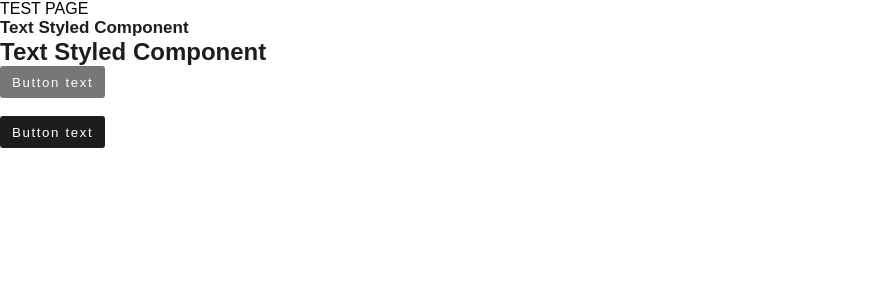
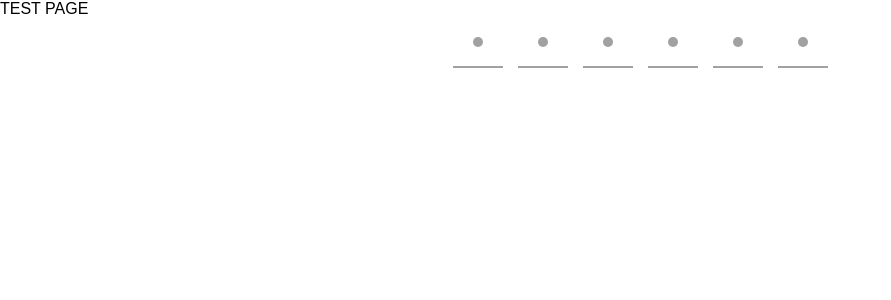
Before and after one commit to kiryl-kavalenka/aws-booking-frontend, a React (Create React App) app: page /test in a window 1280 px wide. Shown: the top 300 px of the page, without its empty margins (0-891 px from the left). Built offline with nearby package versions, Linux system fonts and the light colour scheme.

Commit message:
feat: added codeInput

```diff
--- a/src/components/pages/firstTest/test.tsx
+++ b/src/components/pages/firstTest/test.tsx
@@ -1,21 +1,78 @@
-import { FC, useState } from "react"
-import { Text } from '../../ui/text';
-import { Button } from "../../ui/button";
+import { FC, useEffect, useState } from "react"
+import styled from "styled-components";
+
+const Dot = styled.div`
+    width: 10px;
+    height: 10px;
+    background-color: #a1a1a1;
+    border-radius: 50%;
+`
+
+const ItemWrapper = styled.div<{filled: boolean}>`
+    display: flex;
+    justify-content: center;
+    align-items: center;
+    width: 50px;
+    height: 50px;
+    border-bottom: ${({filled}) => filled ? '2px solid #3c3737' : '2px solid #a1a1a1' };
+`
+
+const InputContainer = styled.div`
+    display: flex;
+    justify-content: center;
+    align-items: center;
+    gap: 15px;
+`
 
 export const Test: FC = () => {
-    let [item, setItem] = useState(0);
+    const AMOUNT_OF_DIGITS = 6;
+    let [keysPressed, setKeysPressed] = useState<string[]>([])
+
+    const handleKeyPres = (event: any) => {
+        if (keysPressed.length < AMOUNT_OF_DIGITS) {
+            setKeysPressed(prev => prev = [...prev, event.key])
+        }
+    }
+
+    const handleKeyDown = (event: any) => {
+        if (event.key === 'Backspace') {
+            console.log('Нажата клавиша Backspace');
+            setKeysPressed(prev => prev = prev.slice(0, -1))
+        }
+    }
+
+    useEffect(() => {
+        window.addEventListener('keypress', handleKeyPres)
+        window.addEventListener('keydown', handleKeyDown)
+
+        return () => {
+            window.removeEventListener('keypress', handleKeyPres)
+            window.removeEventListener('keydown', handleKeyDown)
+        }
+    })
+
+    useEffect(() => {
+        console.log('keysPressed', keysPressed)
+    }, [keysPressed])
+
+    const dots = Array.from({ length: AMOUNT_OF_DIGITS }, (_, index) => (
+        <ItemWrapper key={index} filled={!!keysPressed[index]}>
+            {
+                keysPressed[index] ? keysPressed[index] : <Dot/>
+            }
+        </ItemWrapper>
+    ));
+
+
     return (
         <>
             <div>TEST PAGE</div>
-            <Text type="param">Text Styled Component</Text>
-            <Text type="header">Text Styled Component</Text>
-            <Button type="common" size='medium' disabled>Button text</Button>
-            <br/>
-            <br/>
-            <Button type="common" size='medium' onClick={() => {setItem(++item); console.log('item', item)}}>Button text</Button>
-            <br/>
-            <br/>
-            <br/>
+
+            <InputContainer>
+                {
+                  dots
+                }
+            </InputContainer>
         </>
     )
 }
--- a/src/components/pages/login/login.tsx
+++ b/src/components/pages/login/login.tsx
@@ -1,7 +1,7 @@
 import { FC, useEffect, useState } from "react"
 import { Text } from '../../ui/text';
 import { Button } from "../../ui/button";
-import { Step1, Step2, Step3, Step4, Step5, Step6, Step7, Step8, Step9 } from "./steps";
+import { Step1, Step2, Step3, Step4, Step5, Step6, Step7, Step8 } from "./steps";
 import styled from "styled-components";
 
 
@@ -72,7 +72,6 @@ export const LoginPage: FC = () => {
                 {currentStep === 6 && <Step6 /> }
                 {currentStep === 7 && <Step7 /> }
                 {currentStep === 8 && <Step8 /> }
-                {/* {currentStep === 9 && <Step9 /> } */}
                 {/**buttons only for test */}
                 <div style={{display: 'flex', gap: '20px', marginTop: '100px'}}>
                     <Button type="danger" onClick={handlePrev} disabled={!goBack}>Prev</Button>
--- a/src/components/pages/login/steps/step2.tsx
+++ b/src/components/pages/login/steps/step2.tsx
@@ -1,14 +1,15 @@
 import { FC, useEffect, useState } from "react";
 import { Text } from '../../../ui/text';
 import { Button } from "../../../ui/button";
+import { CodeInput } from "../../../ui/codeInput";
 
 
 export const Step2: FC = () => {
     const [digitCode, setDigitCode] = useState('')
     const [canConfirm, setCanConfirm] = useState(false);
 
-    const handleDigitCodeChange = (event: any) => {
-        setDigitCode(event.target.value)
+    const handleDigitCodeChange = (keysInputed: string[]) => {
+        console.log('inputed', keysInputed)
     }
 
     const handleConfirm = () => {
@@ -26,7 +27,7 @@ export const Step2: FC = () => {
     return(
         <>
             <Text type="header" textAlign="center" width="fit-content">Enter the 6-digit code sent to you at "phoneNumber"</Text>
-            <input type="text" placeholder="Enter your phone number" value={digitCode} onChange={handleDigitCodeChange}></input>
+            <CodeInput codeNumber={6} onChange={handleDigitCodeChange}></CodeInput>
             <Text
                 type="info"
                 textAlign="center"
--- /dev/null
+++ b/src/components/ui/codeInput/codeInput.styles.ts
@@ -0,0 +1,32 @@
+import styled from "styled-components";
+
+interface InputContainerProps {
+    width?: string;
+    gap?: string;
+    elementWidth?: string;
+    elementHeight?: string;
+}
+
+export const Dot = styled.div`
+    width: 30%;
+    height: 30%;
+    background-color: #a1a1a1;
+    border-radius: 50%;
+`
+
+export const ItemWrapper = styled.div<Pick<InputContainerProps, 'elementWidth' | 'elementHeight' > & {filled: boolean}>`
+    display: flex;
+    justify-content: center;
+    align-items: center;
+    width: ${({elementWidth}) => elementWidth ? elementWidth : '50px'};
+    height: ${({elementHeight}) => elementHeight ? elementHeight : '50px'};
+    border-bottom: ${({filled}) => filled ? '2px solid #3c3737' : '2px solid #a1a1a1' };
+`
+
+export const InputContainer = styled.div<InputContainerProps>`
+    display: flex;
+    justify-content: center;
+    align-items: center;
+    gap: ${({gap}) => gap ? gap : '15px'};
+    width: ${({width}) => width ? width : '100%'};
+`
--- /dev/null
+++ b/src/components/ui/codeInput/codeInput.tsx
@@ -0,0 +1,53 @@
+import { FC, useEffect, useState } from "react";
+import * as S from './codeInput.styles';
+import { CodeInputProps } from "./codeInput.types";
+
+export const CodeInput: FC<CodeInputProps> = ({codeNumber, onChange, width, gap, elementWidth, elementHeight}) => {
+    let [keysPressed, setKeysPressed] = useState<string[]>([])
+
+    const handleKeyPres = (event: any) => {
+        if (keysPressed.length < codeNumber) {
+            setKeysPressed(prev => prev = [...prev, event.key])
+        }
+    }
+
+    const handleKeyDown = (event: any) => {
+        if (event.key === 'Backspace') {
+            setKeysPressed(prev => prev = prev.slice(0, -1))
+        }
+    }
+
+    useEffect(() => {
+        window.addEventListener('keypress', handleKeyPres)
+        window.addEventListener('keydown', handleKeyDown)
+
+        return () => {
+            window.removeEventListener('keypress', handleKeyPres)
+            window.removeEventListener('keydown', handleKeyDown)
+        }
+    })
+
+    useEffect(() => {
+        // console.log('keysPressed', keysPressed)
+        onChange(keysPressed)
+    }, [keysPressed, onChange])
+
+    const dots = Array.from({ length: codeNumber }, (_, index) => (
+        <S.ItemWrapper key={index} filled={!!keysPressed[index]} elementWidth={elementWidth} elementHeight={elementHeight}>
+            {
+                keysPressed[index] ? keysPressed[index] : <S.Dot/>
+            }
+        </S.ItemWrapper>
+    ));
+
+
+    return (
+        <>
+            <S.InputContainer width={width} gap={gap}>
+                {
+                  dots
+                }
+            </S.InputContainer>
+        </>
+    )
+}
--- /dev/null
+++ b/src/components/ui/codeInput/index.ts
@@ -0,0 +1 @@
+export * from './codeInput'
```
Also changed, not shown: src/components/ui/codeInput/codeInput.types.ts (added, +8 -0 lines).
